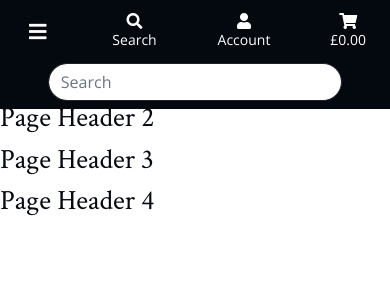
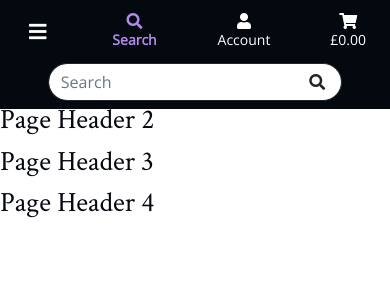
Before and after one commit to LukeGarnham/Stumps-and-Studs-MS4, a Django app: page / in a window 390 px wide, after a click on "Search". Shown: the top 307 px of the page. Run offline with Django 3.2, Linux system fonts and the light colour scheme; some libraries are stand-ins or nearby versions.

Commit message:
Fix colour and hover effect on search icon in the nav-search.

```diff
--- a/static/css/base.css
+++ b/static/css/base.css
@@ -21,7 +21,6 @@ header {
 }
 
 .btn, .btn:focus {
-    color: #fff;
     box-shadow: none;
 }
 
@@ -30,9 +29,13 @@ a {
     color: #fff;
 }
 
-.purple-hover:hover,a:hover {
+.purple-hover:hover,a:hover, #search-button[aria-expanded="true"], #search-button:hover {
     color: #B388EB;
     font-weight: bold;
+}
+
+#search-button {
+    color: #fff;
 }
 
 /* Bootstrap styling */
@@ -51,6 +54,6 @@ a {
 @media only screen and (max-width: 768px) {
     /* Adjust the top margin to account for smaller header & navbar. */
     body {
-      margin-top: 61px;
+      margin-top: 63px;
     }
   }
--- a/templates/base.html
+++ b/templates/base.html
@@ -87,7 +87,7 @@
                         <div class="input-group">
                             <input class="form-control border border-dark border-end-0 rounded-0 rounded-end rounded-pill" type="search" name="q" placeholder="Search" aria-label="Search">
                             <div class="input-group-append">
-                                <button class="btn border border-dark border-start-0 rounded-0 rounded-start rounded-pill pe-3 bg-white" type="submit">
+                                <button class="btn border border-dark border-start-0 rounded-0 rounded-start rounded-pill pe-3 bg-white purple-hover" type="submit">
                                     <i class="fas fa-search"></i>
                                 </button>
                             </div>
```
